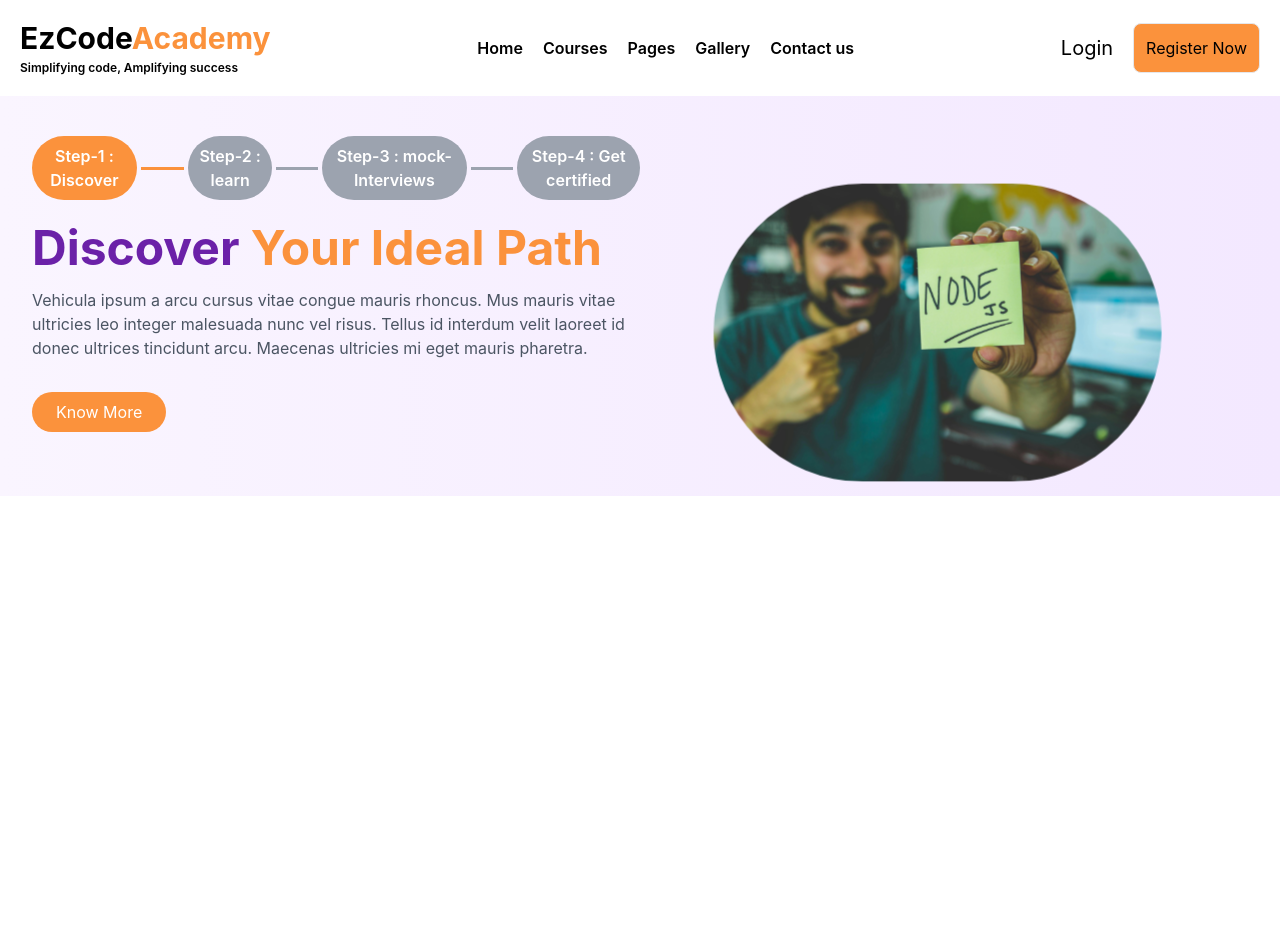
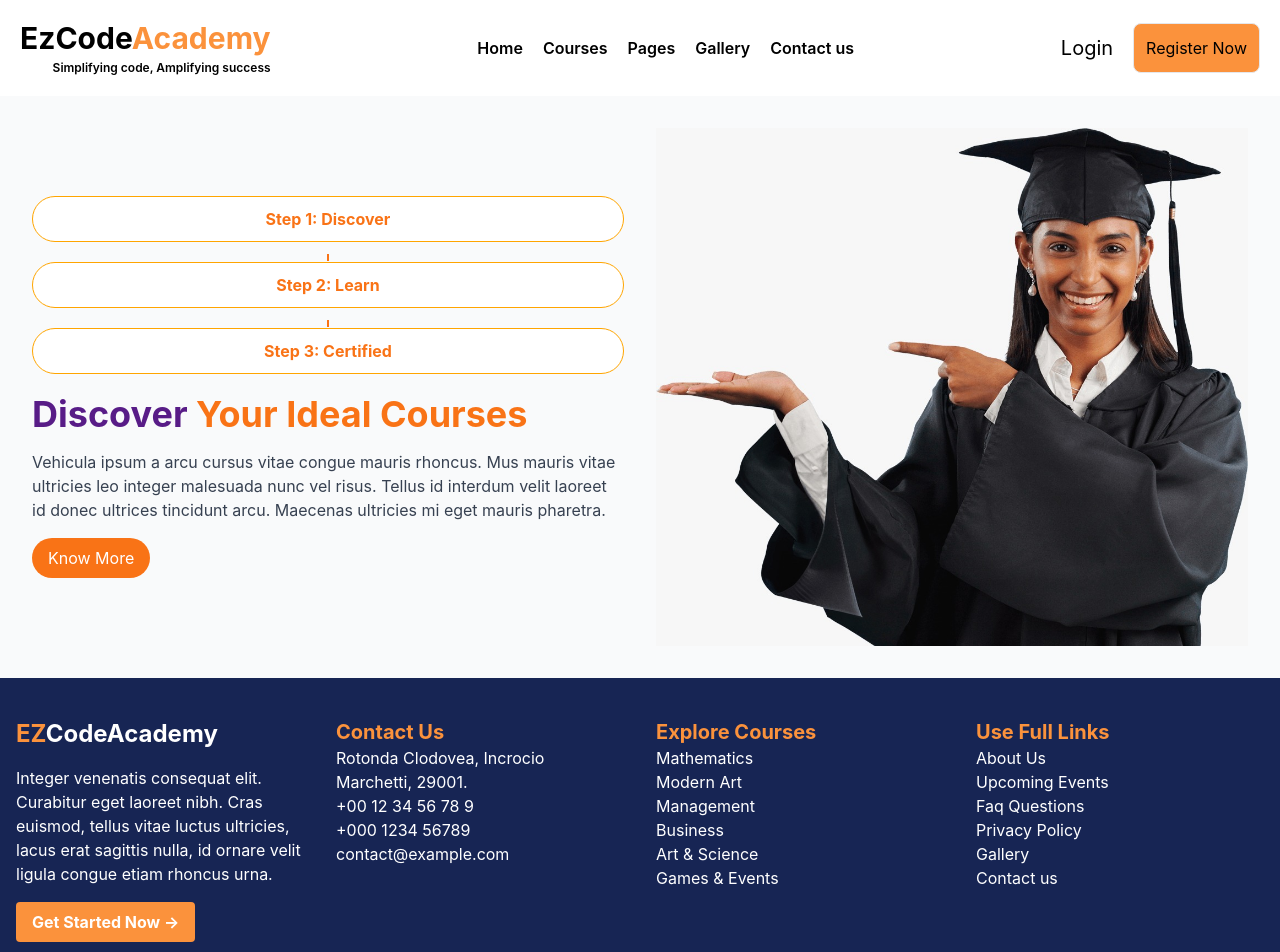
Before and after one commit to sambit223/EzCode_Academy, a React (Create React App) app: page / in a window 1280 px wide. Shown: the top 952 px of the page. Before the commit the page ends 800 px from the top, so only its background shows below. Built offline with nearby package versions, Linux system fonts and the light colour scheme.

Commit message:
banner and footer changes

```diff
--- a/src/components/Animation/Animation.css
+++ b/src/components/Animation/Animation.css
@@ -1,133 +1,43 @@
-/* Animation.css */
-
-@keyframes fadeIn {
-  from {
-    opacity: 0;
-  }
-  to {
-    opacity: 1;
-  }
-}
-
-.fade-in {
-  animation: fadeIn 2s ease-in-out;
-}
-
-@keyframes progress {
-  0% {
-    width: 0;
-  }
-  25% {
-    width: 25%;
-  }
-  50% {
-    width: 50%;
-  }
-  75% {
-    width: 75%;
-  }
-  100% {
-    width: 100%;
-  }
-}
-
-.progress-container {
-  position: relative;
-  width: 100%;
-  height: 4px;
-  background-color: #e0e0e0;
-  margin-top: 16px;
-}
-
-.progress-bar {
-  position: absolute;
-  height: 100%;
-  background-color: #FFA500;
-  animation: progress 8s ease-in-out infinite;
-  z-index: 1;
-}
-
 .step-indicator {
     display: flex;
-  justify-content: space-between;
-  align-items: center;
-  position: relative;
-  z-index: 2;
-  width: 100%;
-  margin-top: 32px;
+    flex-direction: column;
+    gap: 20px;
+    margin-bottom: 20px;
   }
 
   .step {
     position: relative;
+    font-weight: bold;
+    padding: 10px 20px;
+    background-color: white;
+    border-radius: 9999px;
+    display: inline-block;
+    color: #f97316; /* Tailwind orange-500 */
     text-align: center;
-  flex: 1;
-}
-
-.step span {
-  position: absolute;
-  top: -24px;
-  left: 50%;
-  transform: translateX(-50%);
-  background-color: #FFA500;
-  color: white;
-  padding: 4px 8px;
-  border-radius: 12px;
-  z-index: 3;
-}
-
-.h-1 {
-  height: 4px;
-}
-
-.w-8 {
-  width: 100%;
+    border: 1px solid orange;
   }
 
   .step::before {
     content: '';
     position: absolute;
-  top: 50%;
-  left: 0;
-  right: 0;
-  height: 4px;
-  background-color: #FFA500;
-  z-index: 0;
+    left: 50%;
+    transform: translateX(-50%);
+    bottom: -20px;
+    width: 2px;
+    height: 20px;
+    background-color: #f97316;
+    animation: fill 1s ease-in-out infinite alternate;
   }
 
-.animated-div {
-    position: relative;
-    display: block;
-    left: 0;
-    top: 0;
-    transform: translate3d(-6.43704px, -13.3854px, 0);
-    transform-style: preserve-3d;
-    backface-visibility: hidden;
-    transition: transform 0.3s ease, box-shadow 0.3s ease;
+  .step:last-child::before {
+    display: none;
   }
 
-  .animated-div:hover {
-    transform: translate3d(-6.43704px, -13.3854px, 20px) rotate(10deg);
-    box-shadow: 0px 4px 15px rgba(0, 0, 0, 0.3);
+  @keyframes fill {
+    0% {
+      height: 0;
     }
-
-  .animation-wrapper {
-    position: relative;
-    display: inline-block;
+    100% {
+      height: 20px;
     }
-
-  .zoom-effect {
-    position: relative;
-    display: inline-block;
-    transition: transform 0.3s ease, box-shadow 0.3s ease;
-    overflow: hidden; /* Ensure no overflow affects the layout */
   }
-
-  .zoom-effect:hover {
-    transform: scale(1.1);
-    box-shadow: 0px 0px 0px rgba(0, 0, 0, 0); /* Remove or adjust the shadow */
-  }
-
-  /* Optional: Adjust specific element styles if necessary */
-  .zoom-effect .bg-element {
-    background-color: inherit; /* Ensure background color is consistent */
-  }
--- a/src/components/Banner.js
+++ b/src/components/Banner.js
@@ -1,57 +1,35 @@
 import React from "react";
 import "./Animation/Animation.css";
-import personcoding from "../assets/personcoding.jpg";
+import girl from '../assets/girl.png.jpeg' ;
 
 const Banner = () => {
   return (
-    <div className="flex flex-col md:flex-row items-center justify-between p-8 bg-gradient-to-r from-purple-50 to-purple-100 fade-in">
-      <div className="md:w-1/2">
-        {/* Step Indicator */}
-        <div className="flex flex-col items-start mb-8">
-            <div className="flex gap-1 mb-6 mt-2 ">
-                <div className="flex items-center gap-1 text-center ">
-                    <div className="transition-transform duration-500 hover:scale-125 bg-orange-400 text-white font-semibold rounded-full p-2">Step-1 : Discover</div>
-                    <div className="h-[3px] w-[4rem] bg-orange-400"></div>
+    <div className="p-8 flex flex-col md:flex-row items-center justify-between relative bg-gray-50">
+      <div className="flex-1 text-center md:text-left md:pr-8">
+        <div className="mb-4">
+          <div className="step-indicator">
+            <div className="step bg-orange-400 text-white">
+              Step 1: Discover
             </div>
-                <div className="flex items-center gap-1 text-center">
-                    <div className="transition-transform duration-500 hover:scale-125 bg-gray-400 text-white font-semibold rounded-full p-2">Step-2 : learn</div>
-                    <div className="h-[3px] w-[4rem] bg-gray-400"></div>
-                </div>
-                <div className="flex items-center gap-1 text-center">
-                    <div className="transition-transform duration-500 hover:scale-125 bg-gray-400 text-white font-semibold rounded-full p-2">Step-3 : mock-Interviews</div>
-                    <div className="h-[3px] w-[4rem] bg-gray-400"></div>
-                </div>
-                <div className="flex items-center gap-1 text-center">
-                    <div className="transition-transform duration-500 hover:scale-125 bg-gray-400 text-white font-semibold rounded-full p-2">Step-4 : Get certified</div>
+            <div className="step">Step 2: Learn</div>
+            <div className="step">Step 3: Certified</div>
           </div>
         </div>
-          <h1 className="text-5xl font-bold text-purple-800 mb-4">
-            Discover <span className="text-orange-400">Your Ideal Path</span>
+        <h1 className="text-4xl font-bold text-purple-900 mb-4">
+          Discover <span className="text-orange-500">Your Ideal Courses</span>
         </h1>
-          <p className="text-gray-600 mb-8">
+        <p className="text-gray-700 mb-4">
           Vehicula ipsum a arcu cursus vitae congue mauris rhoncus. Mus mauris
           vitae ultricies leo integer malesuada nunc vel risus. Tellus id
           interdum velit laoreet id donec ultrices tincidunt arcu. Maecenas
           ultricies mi eget mauris pharetra.
         </p>
-          <button className="bg-orange-400 text-white px-6 py-2 rounded-full">
+        <button className="bg-orange-500 text-white py-2 px-4 rounded-full hover:bg-orange-600 transition">
           Know More
         </button>
       </div>
-      </div>
-      <div className="relative md:w-1/2 flex items-center justify-center mt-8 md:mt-0">
-        <div className="animation-wrapper">
-          <div className="animated-div">
-            <img
-              src={personcoding}
-              className="rounded-full w-full h-auto max-w-md"
-              alt="Person studying"
-            />
-          </div>
-          <div className="animated-div" style={{ marginTop: '-100px' }}>
-            {/* Optional: You can add additional content or styles here */}
-          </div>
-        </div>
+      <div className="flex-1 flex items-center justify-center relative">
+        <img className="" src={girl} alt="person"/>
       </div>
     </div>
   );
--- a/src/components/Footer.js
+++ b/src/components/Footer.js
@@ -2,45 +2,49 @@ import React from 'react';
 
 const Footer = () => {
   return (
-    <div className="bg-purple-800 text-white p-4">
-      <div className="max-w-7xl mx-auto grid grid-cols-2 md:grid-cols-4 gap-4">
-        <div>
-          <h5 className="text-sm uppercase font-bold mb-3">Contact Us</h5>
-          <ul className="text-xs">
-            <li>Rotonda Clodovea, Incrocio Marchetti, 29001</li>
-            <li>+00 12 34 56 78 9</li>
-            <li>contact@example.com</li>
-          </ul>
+    <footer className="bg-blue-950 text-white py-10">
+      <div className="container mx-auto flex flex-wrap justify-around">
+        <div className="w-full md:w-1/4 px-4 mb-6">
+          <h1 className="text-2xl font-bold text-orange-400">EZ<span className="text-white">CodeAcademy</span></h1>
+          <p className="mt-4">
+            Integer venenatis consequat elit. Curabitur eget laoreet nibh. Cras euismod,
+            tellus vitae luctus ultricies, lacus erat sagittis nulla, id ornare velit ligula
+            congue etiam rhoncus urna.
+          </p>
+          <button className="mt-4 bg-orange-400 text-white font-bold px-4 py-2 rounded">Get Started Now &rarr;</button>
         </div>
-        <div>
-          <h5 className="text-sm uppercase font-bold mb-3">Explore Courses</h5>
-          <ul className="text-xs">
+        <div className="w-full md:w-1/4 px-4 mb-6">
+          <h2 className="text-xl font-bold text-orange-400">Contact Us</h2>
+          <p>Rotonda Clodovea, Incrocio Marchetti, 29001.</p>
+          <p>+00 12 34 56 78 9</p>
+          <p>+000 1234 56789</p>
+          <p>contact@example.com</p>
+        </div>
+        <div className="w-full md:w-1/4 px-4 mb-6">
+          <h2 className="text-xl font-bold text-orange-400">Explore Courses</h2>
+          <ul>
             <li>Mathematics</li>
             <li>Modern Art</li>
             <li>Management</li>
             <li>Business</li>
+            <li>Art & Science</li>
+            <li>Games & Events</li>
           </ul>
         </div>
-        <div>
-          <h5 className="text-sm uppercase font-bold mb-3">Use Full Links</h5>
-          <ul className="text-xs">
+        <div className="w-full md:w-1/4 px-4 mb-6">
+          <h2 className="text-xl font-bold text-orange-400">Use Full Links</h2>
+          <ul>
             <li>About Us</li>
             <li>Upcoming Events</li>
-            <li>FAQ Questions</li>
+            <li>Faq Questions</li>
             <li>Privacy Policy</li>
+            <li>Gallery</li>
+            <li>Contact us</li>
           </ul>
         </div>
-        <div>
-          <h5 className="text-sm uppercase font-bold mb-3">Social Media</h5>
-          <div className="flex space-x-3">
-            <a href="https://facebook.com" className="text-white">Facebook</a>
-            <a href="https://twitter.com" className="text-white">Twitter</a>
-            <a href="https://youtube.com" className="text-white">YouTube</a>
-          </div>
-        </div>
       </div>
-    </div>
+    </footer>
   );
-}
+};
 
 export default Footer;
--- a/src/components/Header.js
+++ b/src/components/Header.js
@@ -15,9 +15,12 @@ const Header = () => {
           <h1 className="text-3xl font-bold">
             EzCode<span className="text-orange-400">Academy</span>
           </h1>
+          <div className="flex justify-end">
           <h2 className="text-xs font-semibold mt-1 hidden md:block">
             Simplifying code, Amplifying success
           </h2>
+          </div>
+
         </div>
 
         <div className="md:hidden">
--- a/src/components/Home.js
+++ b/src/components/Home.js
@@ -1,12 +1,14 @@
 import React from 'react'
 import Banner from './Banner'
 import Header from './Header'
+import Footer from './Footer'
 
 const Home = () => {
   return (
  <div>
      <Header/>
      <Banner/>
+     <Footer/>
  </div>
   )
 }
```
Also changed, not shown: src/assets/girl.png.jpeg (added). Lines whose indentation alone changed are shown as unchanged.
